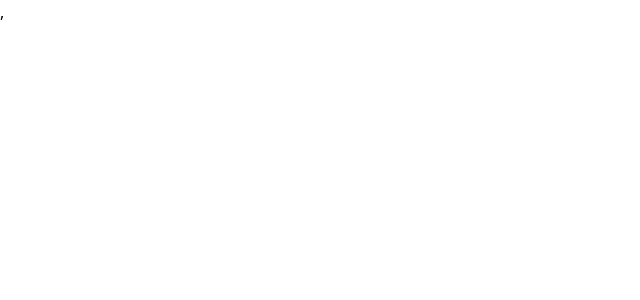
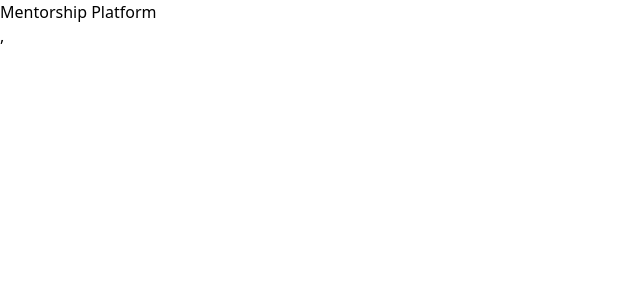
Before and after one commit to tolu13/Mentorship_matching_platform, a React (Vite) app: page / in a window 1280 px wide. Before the commit this address had no page. Shown: the top 300 px of the page, without its empty margins (0-640 px from the left). Built offline with nearby package versions, Linux system fonts and the light colour scheme.

Commit message:
added viewport to index.html

```diff
--- a/index.html
+++ b/index.html
@@ -3,6 +3,7 @@
 <html lang="en">
   <head>
     <meta charset="UTF-8" />
+    <meta name="viewport" content="width=device-width, initial-scale=1"
     <title>Mentorship Platform</title>
   </head>
   <body>
--- a/src/index.css
+++ b/src/index.css
@@ -1 +1,5 @@
 @import "tailwindcss";
+
+body {
+  overflow-x: hidden;
+}
```
